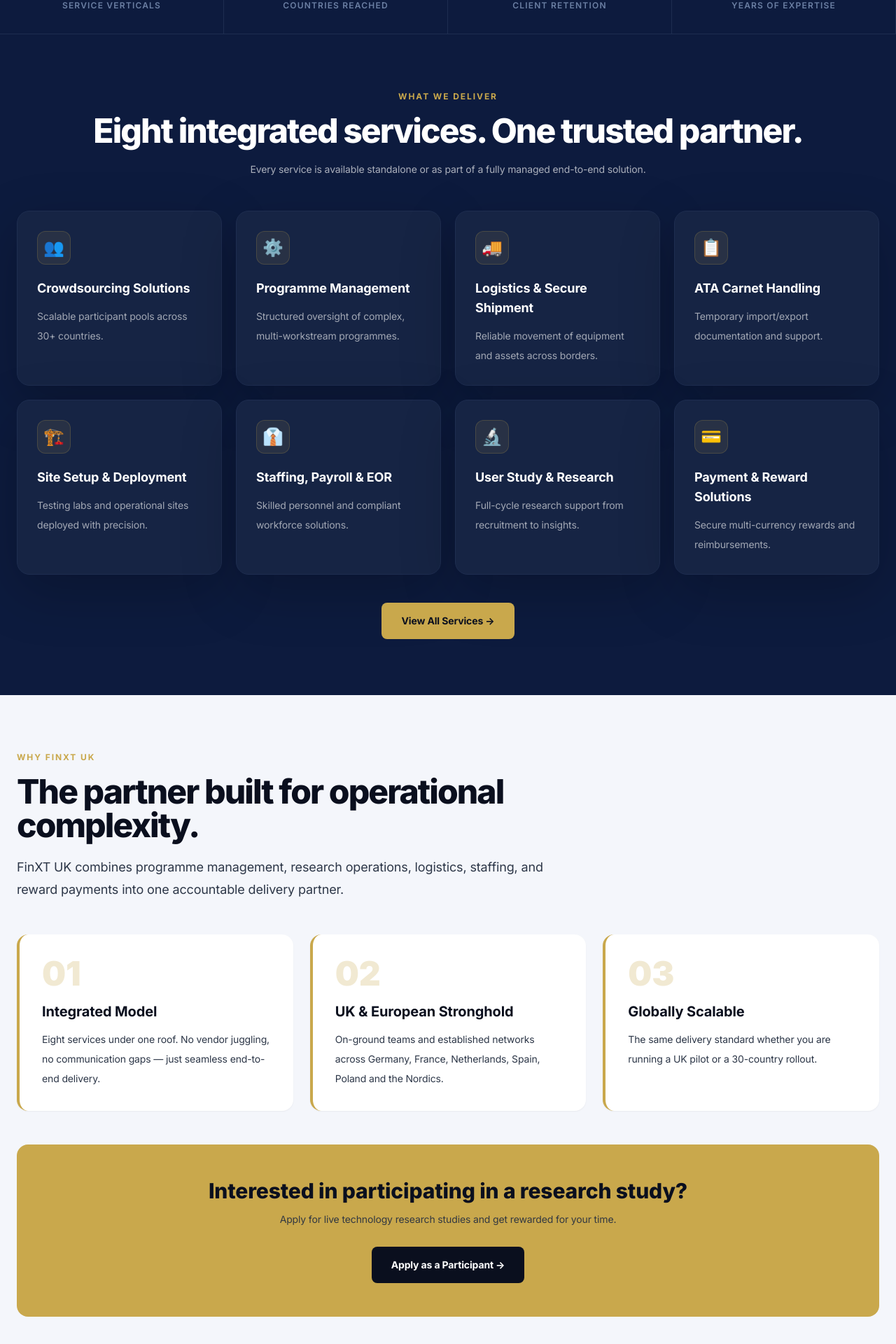
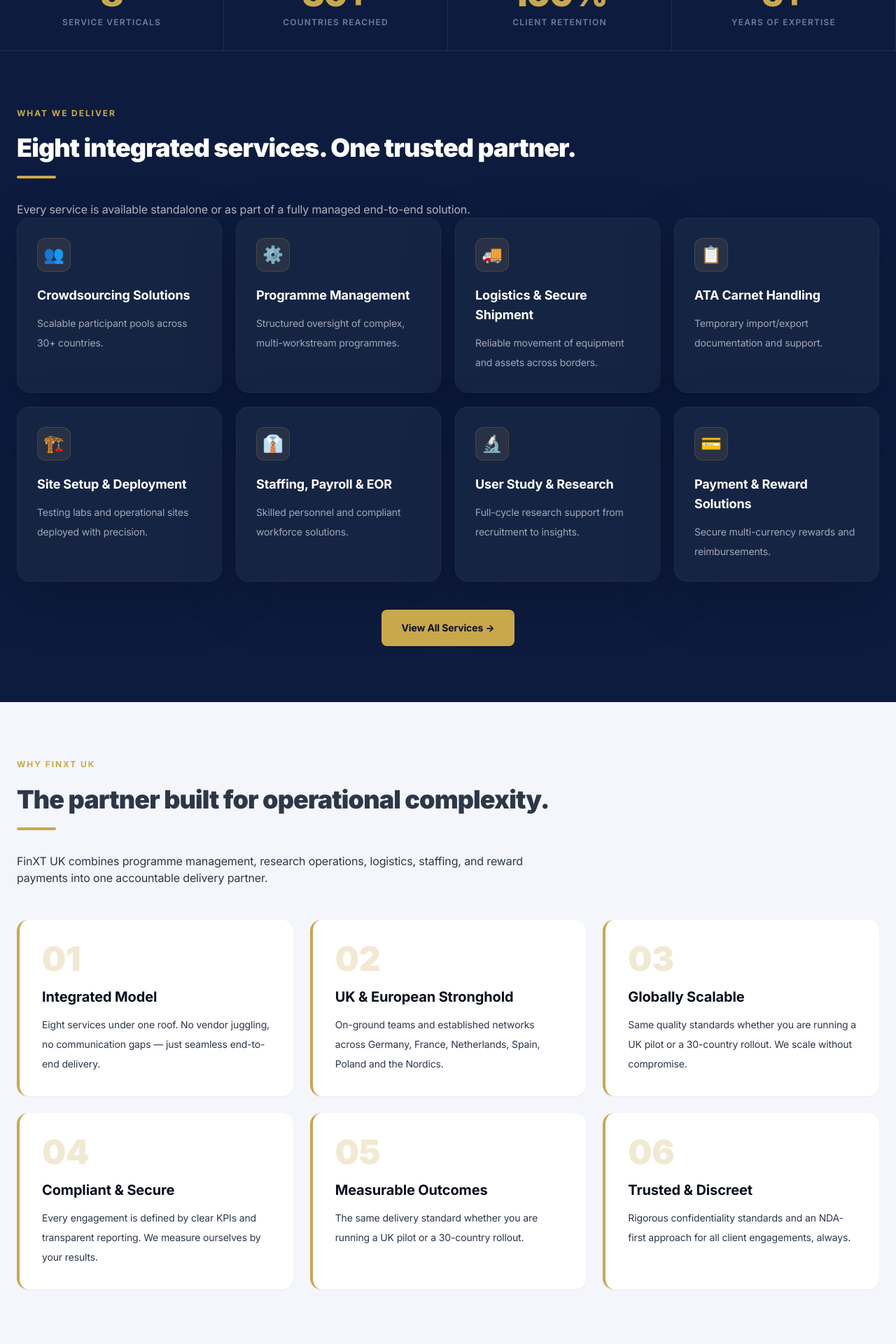
Before and after one commit to AishuVj/FinXT_new, a Next.js app: page / in a window 1280 px wide. Shown: the part 840-2760 px from the top of the page at 70% size. Built offline with nearby package versions, Linux system fonts and the light colour scheme.

Commit message:
Site Updates

```diff
--- a/components/AboutSection.js
+++ b/components/AboutSection.js
@@ -4,16 +4,20 @@
   const cards = [
     ['01', 'Integrated Model', 'Eight services under one roof. No vendor juggling, no communication gaps — just seamless end-to-end delivery.'],
     ['02', 'UK & European Stronghold', 'On-ground teams and established networks across Germany, France, Netherlands, Spain, Poland and the Nordics.'],
-    ['03', 'Globally Scalable', 'The same delivery standard whether you are running a UK pilot or a 30-country rollout.'],
+    ['03', 'Globally Scalable', 'Same quality standards whether you are running a UK pilot or a 30-country rollout. We scale without compromise.'],
+    ['04', 'Compliant & Secure', 'Every engagement is defined by clear KPIs and transparent reporting. We measure ourselves by your results.'],
+    ['05', 'Measurable Outcomes', 'The same delivery standard whether you are running a UK pilot or a 30-country rollout.'],
+    ['06', 'Trusted & Discreet', 'Rigorous confidentiality standards and an NDA-first approach for all client engagements, always.'],
   ];
 
   return (
     <section className="bg-[#F4F6FB] px-6 py-20 text-[#2D3748]">
       <div className="mx-auto max-w-7xl">
         <div className="max-w-3xl">
-          <p className="finxt-label mb-4 text-[#A07D30]">Why FinXT UK</p>
-          <h2 className="finxt-heading text-4xl text-[#0A0F1E] md:text-5xl">The partner built for operational complexity.</h2>
-          <p className="mt-5 text-lg leading-8">
+          <p className="finxt-label mb-5 text-[#A07D30]">Why FinXT UK</p>
+          <h2 className="text-2xl font-black tracking-tight md:text-4xl">The partner built for operational complexity.</h2>
+          <div className="mt-5 h-1 w-14 rounded-full bg-[#C9A84C]" />
+          <p className="mt-8 space-y-5  md:text-base text-sm leading-7 text-[#2D3748]">
             FinXT UK combines programme management, research operations, logistics, staffing, and reward payments into one accountable delivery partner.
           </p>
         </div>
@@ -26,10 +30,10 @@
             </div>
           ))}
         </div>
-        <div className="mt-12 rounded-2xl bg-[#C9A84C] p-8 text-center text-[#0A0F1E] md:p-12">
-          <h3 className="text-3xl font-extrabold">Interested in participating in a research study?</h3>
-          <p className="mt-3 text-[#0D1B3E]/80">Apply for live technology research studies and get rewarded for your time.</p>
-          <Link href="/live-studies-application" className="mt-7 inline-block rounded-lg bg-[#0A0F1E] px-7 py-4 text-sm font-bold text-white">
+        <div className="mt-12 rounded-2xl  p-8 text-center text-[#0A0F1E] md:p-12">
+          <h3 className="text-2xl font-black tracking-tight md:text-4xl">Interested in participating in a research study?</h3>
+          <p className="mx-auto mt-5 max-w-2xl text-base leading-8 text-[#2D3748]">Apply for live technology research studies and get rewarded for your time.</p>
+          <Link href="/live-studies-application" className="mt-8 inline-flex rounded-lg bg-[#C9A84C] px-8 py-4 text-sm font-bold text-[#0A0F1E] transition hover:bg-[#E8C96A]">
             Apply as a Participant →
           </Link>
         </div>
--- a/components/HeroSection.js
+++ b/components/HeroSection.js
@@ -8,7 +8,7 @@
         <h1 className="finxt-heading max-w-4xl text-3xl md:text-5xl leading-tight">
           Powering Global Programs with <span className="text-[#C9A84C]">Precision, Speed</span> and <span className="text-[#C9A84C]">Scale</span>
         </h1>
-        <p className="mt- max-w-2xl text-lg leading-8 text-white/75 md:text-xl">
+        <p className="mt-6 max-w-2xl text-base leading-8 text-white/70 md:text-lg">
           FinXT UK is the integrated delivery partner for organisations running complex, multi-country operations — from logistics and staffing to research and payments.
         </p>
         <div className="mt-10 flex flex-wrap gap-4">
--- a/components/ServicesSection.js
+++ b/components/ServicesSection.js
@@ -15,10 +15,11 @@
   return (
     <section className="bg-[#0D1B3E] px-6 py-20 text-white">
       <div className="mx-auto max-w-7xl">
-        <div className="mb-12 text-center">
-          <p className="finxt-label mb-4">What We Deliver</p>
-          <h2 className="finxt-heading text-4xl md:text-5xl">Eight integrated services. One trusted partner.</h2>
-          <p className="mx-auto mt-5 max-w-2xl text-white/65">Every service is available standalone or as part of a fully managed end-to-end solution.</p>
+        <div >
+          <p className="finxt-label mb-5">What We Deliver</p>
+          <h2 className="text-2xl font-black leading-tight tracking-tight md:text-4xl">Eight integrated services. One trusted partner.</h2>
+          <div className="mt-5 h-1 w-14 rounded-full bg-[#C9A84C]" />
+          <p className="mt-8 space-y-5 text-sm leading-7 text-white/70 md:text-base">Every service is available standalone or as part of a fully managed end-to-end solution.</p>
         </div>
         <div className="grid gap-5 sm:grid-cols-2 lg:grid-cols-4">
           {services.map(([icon, title, desc]) => (
--- a/pages/aboutus.js
+++ b/pages/aboutus.js
@@ -30,7 +30,7 @@
         <div className="mx-auto max-w-6xl">
           <p className="finxt-label mb-5">About FinXT UK</p>
 
-          <h1 className="max-w-4xl text-2xl font-black leading-tight tracking-tight md:text-4xl">
+          <h1 className="finxt-heading max-w-4xl text-3xl md:text-5xl leading-tight">
             Built for Complexity. Trusted for{' '}
             <span className="text-[#C9A84C]">Excellence.</span>
           </h1>
@@ -130,28 +130,30 @@
       </section>
 
       <section className="bg-[#F4F6FB] px-6 py-20 text-[#0A0F1E]">
-        <div className="mx-auto max-w-6xl text-center">
+        <div >
           <p className="finxt-label mb-5 text-[#A07D30]">
             What We Stand For
           </p>
 
+
           <h2 className="text-2xl font-black tracking-tight md:text-4xl">
             Our Values
           </h2>
+          <div className="mt-5 h-1 w-14 rounded-full bg-[#C9A84C]" />
 
           <div className="mt-12 grid gap-6 md:grid-cols-4">
             {values.map((value) => (
               <div
                 key={value.title}
-                className="rounded-2xl bg-[#162444] p-6 text-left text-white shadow-xl md:p-7"
+                className="mt-12 rounded-2xl border-l-4 border-[#C9A84C] bg-white p-8 text-center text-[#0A0F1E] shadow-sm md:p-12"
               >
                 <div className="mb-6 text-2xl">{value.icon}</div>
 
-                <h3 className="mb-3 text-base font-semibold">
+                <h3 className="mb-3 text-xl font-bold text-[#0A0F1E]">
                   {value.title}
                 </h3>
 
-                <p className="text-sm leading-7 text-white/70">
+                <p className="text-sm leading-7 text-[#2D3748]">
                   {value.text}
                 </p>
               </div>
--- a/pages/services.js
+++ b/pages/services.js
@@ -111,15 +111,15 @@
   return (
     <Layout>
       <section className="bg-[linear-gradient(135deg,#050912,#0A0F1E,#0D1B3E)] px-6 py-20 text-white">
-        <div className="mx-auto max-w-6xl text-center">
+        <div className="mx-auto max-w-6xl">
           <p className="finxt-label mb-5">Our Services</p>
 
-          <h1 className="mx-auto max-w-4xl text-2xl font-black leading-tight tracking-tight md:text-4xl">
+          <h1 className="finxt-heading max-w-4xl text-3xl md:text-5xl leading-tight">
             End-to-End Operational Excellence Across{' '}
             <span className="text-[#C9A84C]">8 Domains</span>
           </h1>
 
-          <p className="mx-auto mt-6 max-w-2xl text-base leading-8 text-white/70 md:text-lg">
+          <p className="mt-6 max-w-2xl text-base leading-8 text-white/70 md:text-lg">
             All services are available standalone or as a fully integrated
             managed solution — one partner, total delivery.
           </p>
```
